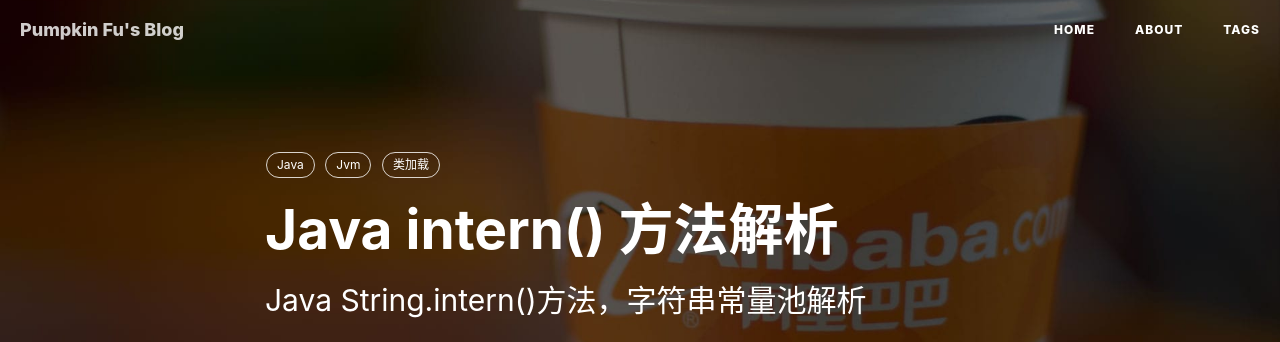
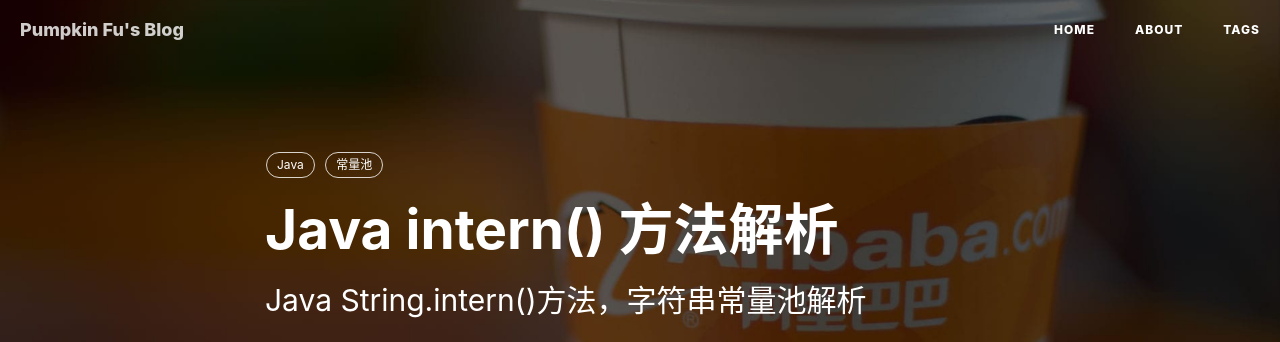
Before and after one commit to Fyypumpkin/fyypumpkin.github.io, a Jekyll site: the page built from _posts/2018-08-09-Java intern()方法解析.md, in a window 1280 px wide and 900 px high. Shown: the top 342 px of the window. Built offline with Jekyll 4.4.1, drawn with Linux system fonts in a browser that asks for light colours; nearby versions of some CDN libraries; comment, search, counter and statistics services are not loaded.

Commit message:
修改tags

```diff
--- a/_posts/2018-08-09-Java intern()方法解析.md
+++ b/_posts/2018-08-09-Java intern()方法解析.md
@@ -8,8 +8,7 @@ header-img: img/post-bg-alibaba.jpg
 catalog: true
 tags:
     - Java
-    - Jvm
-    - 类加载
+    - 常量池
 ---
 
 <p style="color: red">注: 本文中所在的环境为jdk1.8的版本，1.6版本以及之前版本的本文中所测试的代码结果是不同的，本文之探讨1.8以及之后版本的jdk环境下的测试</p>
```
